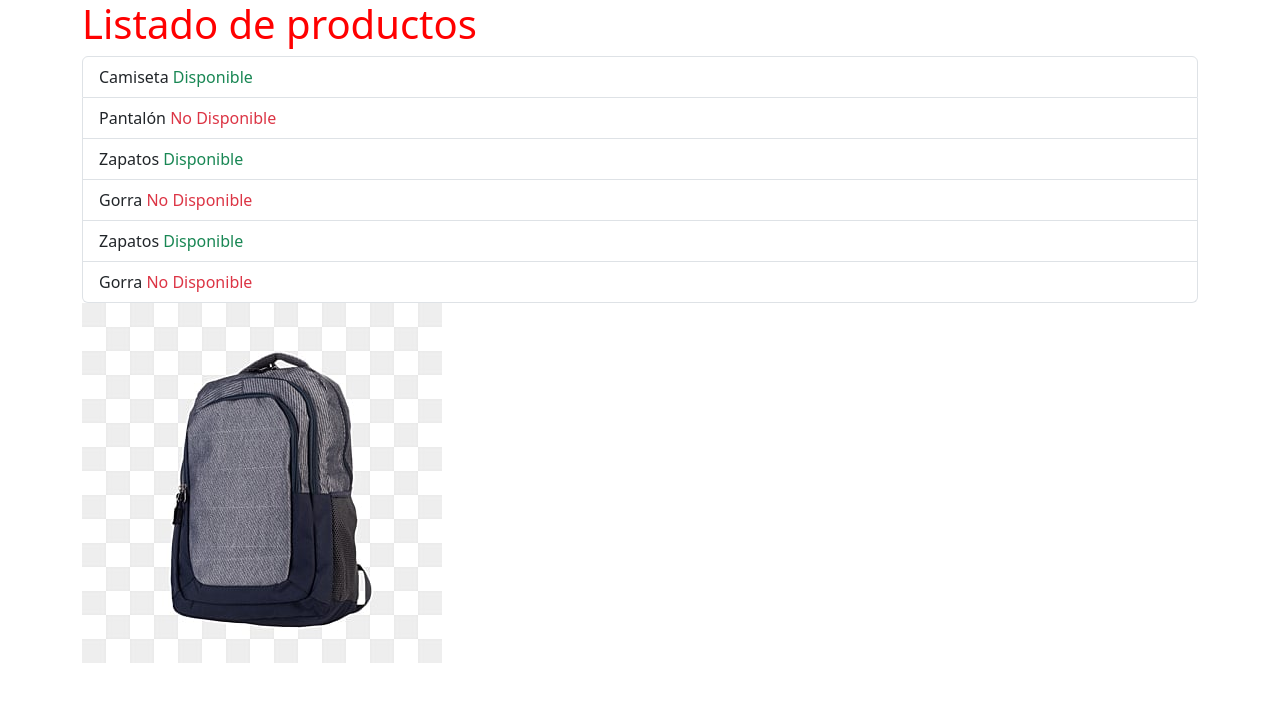
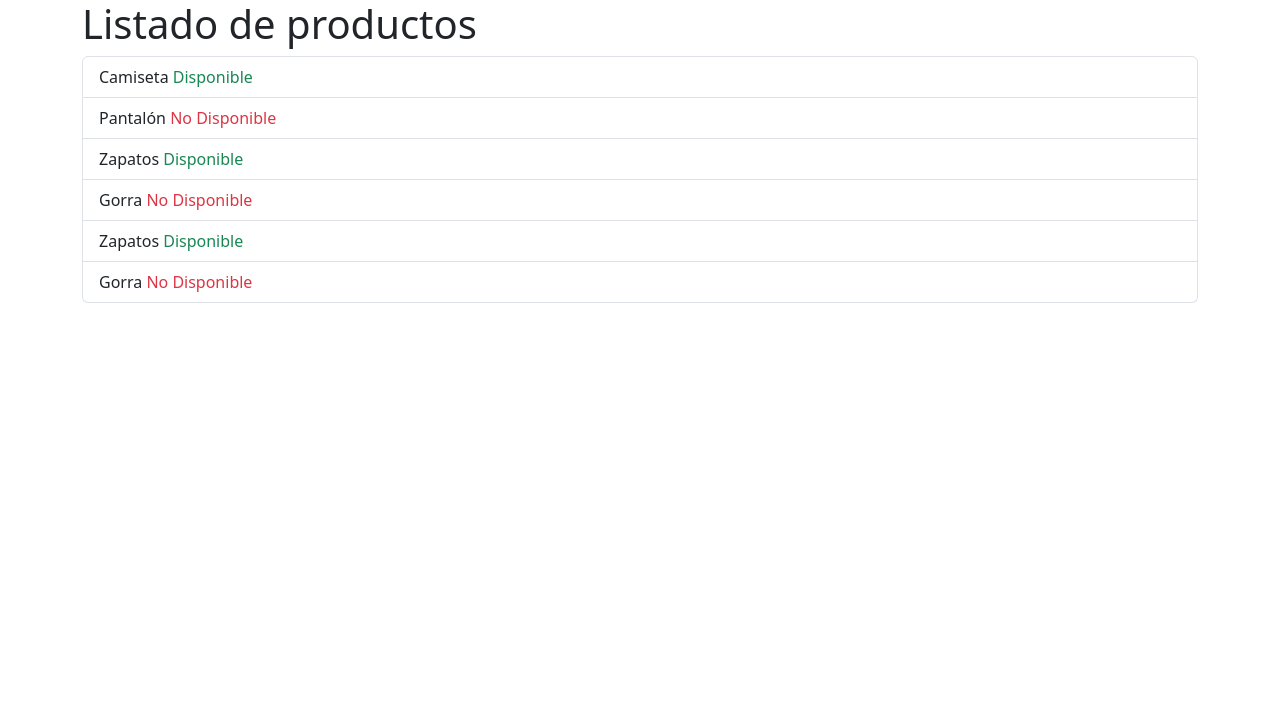
Before and after one commit to juanmagp80/DjangoCourse, a Django app: page / in a window 1280 px wide. Shown: the top 702 px of the page. Run offline with Django 5.2, Linux system fonts and the light colour scheme.

Commit message:
tro varios

```diff
--- a/templates/index.html
+++ b/templates/index.html
@@ -1,5 +1,3 @@
-{% load static %}
-
 <!DOCTYPE html>
 <html lang="en">
 
@@ -17,8 +15,6 @@
     <script src="https://cdn.jsdelivr.net/npm/bootstrap@5.3.3/dist/js/bootstrap.bundle.min.js"
         integrity="sha384-YvpcrYf0tY3lHB60NNkmXc5s9fDVZLESaAA55NDzOxhy9GkcIdslK1eN7N6jIeHz"
         crossorigin="anonymous"></script>
-    <script src="{% static 'js/main.js' %}"> </script>
-    <link rel="stylesheet" href="{% static 'css/style.css' %}">
 
 </head>
 
@@ -45,7 +41,6 @@
 
                     {% endfor %}
                 </ul>
-                <img src="{% static 'images/mochila.jpg' %}" alt="imagen" class="img-fluid">
             </div>
         </div>
     </div>
```
